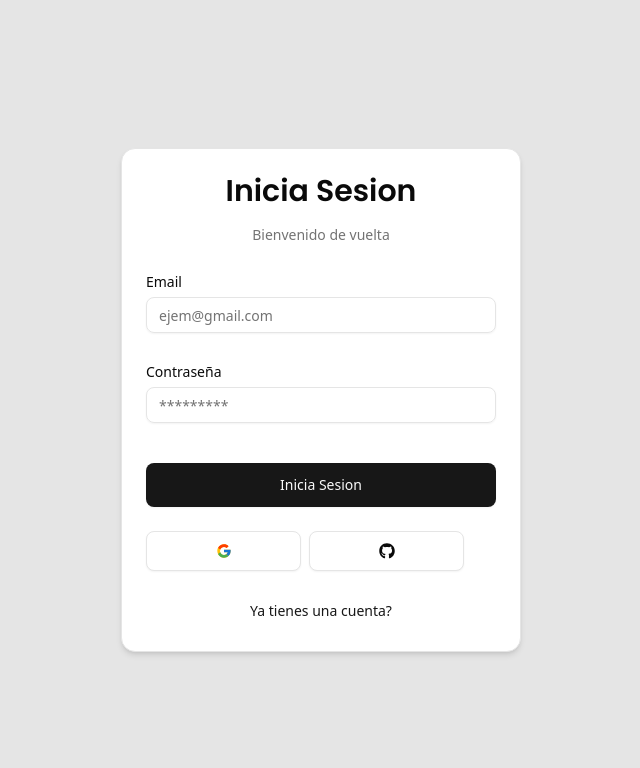
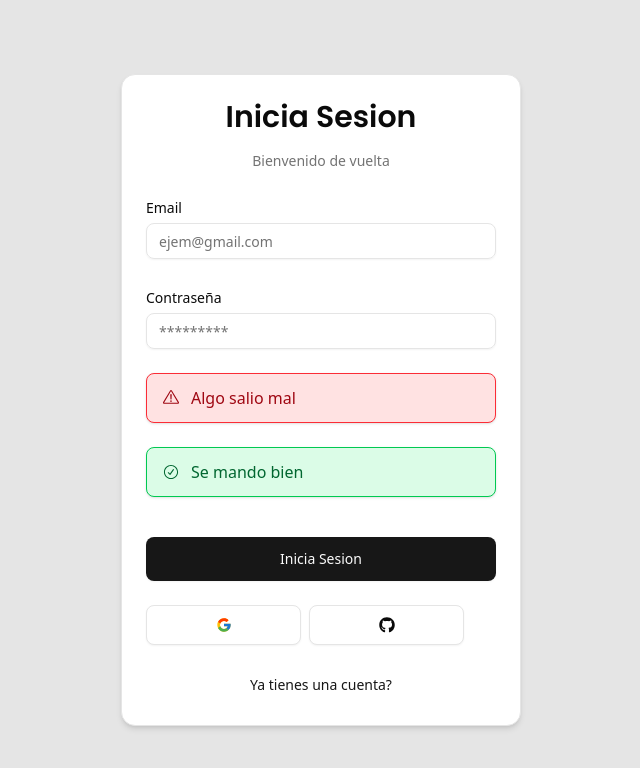
Before and after one commit to eduard432/ayolin-app, a Next.js app: page /auth/login in a window 1280 px wide. Shown: the top 768 px of the page, without its empty margins (319-959 px from the left). Built offline with nearby package versions, Linux system fonts and the light colour scheme.

Commit message:
Mensajes de error y succes

```diff
--- a/components/auth/login-form.tsx
+++ b/components/auth/login-form.tsx
@@ -8,6 +8,8 @@ import {useForm} from "react-hook-form"
 import { zodResolver } from "@hookform/resolvers/zod"
 import { LoginSchema } from "@/schemas"
 import { Input } from "../ui/input"
+import { FormError} from "@/components/form-error"
+import { FormSucces } from "@/components/form-succes"
 import {
     Form,
     FormControl,
@@ -85,6 +87,8 @@ export const LoginForm = () => {
                         )}
                     />
                 </div>
+                <FormError message="Algo salio mal"/>
+                <FormSucces message="Se mando bien"/>
                 <Button
                     type="submit"
                     className="w-full mt-4 h-11"
--- /dev/null
+++ b/components/form-error.tsx
@@ -0,0 +1,17 @@
+import { ExclamationTriangleIcon } from "@radix-ui/react-icons"
+
+interface FormErrorProps{
+    message?: string
+}
+
+export const FormError = ({
+    message,
+}: FormErrorProps) => {
+    if(!message) return null
+    return(
+        <div className="flex items-center gap-3 rounded-md border border-red-500 bg-red-100 px-4 py-3 text-red-800 shadow-sm">
+            <ExclamationTriangleIcon className="h-4 w-4"/>
+                <p>{message}</p>
+        </div>
+    )
+}
--- /dev/null
+++ b/components/form-succes.tsx
@@ -0,0 +1,17 @@
+import { CheckCircledIcon } from "@radix-ui/react-icons"
+
+interface FormSuccesProps{
+    message?: string
+}
+
+export const FormSucces = ({
+    message,
+}: FormSuccesProps) => {
+    if(!message) return null
+    return(
+        <div className="flex items-center gap-3 rounded-md border border-green-500 bg-green-100 px-4 py-3 text-green-800 shadow-sm">
+            <CheckCircledIcon className="h-4 w-4"/>
+                <p>{message}</p>
+        </div>
+    )
+}
```
